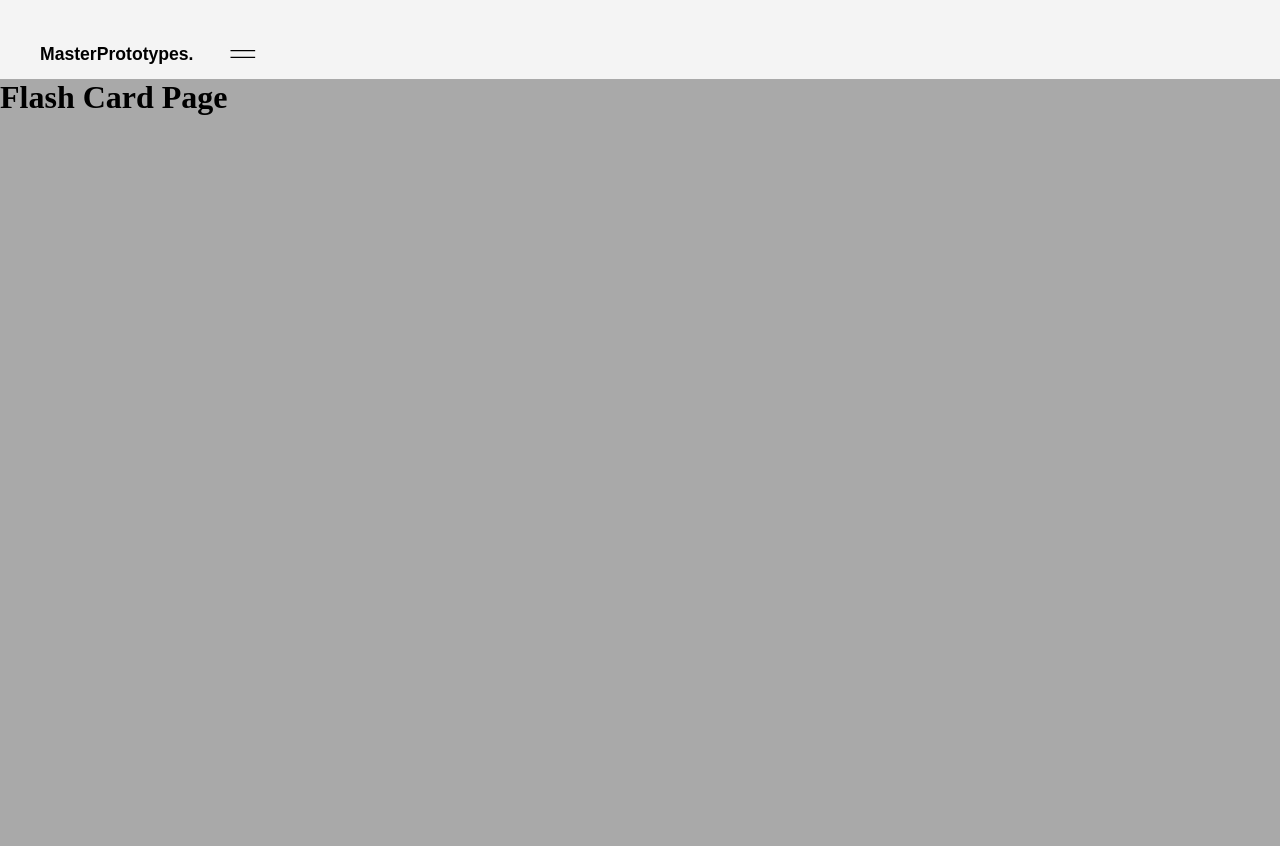
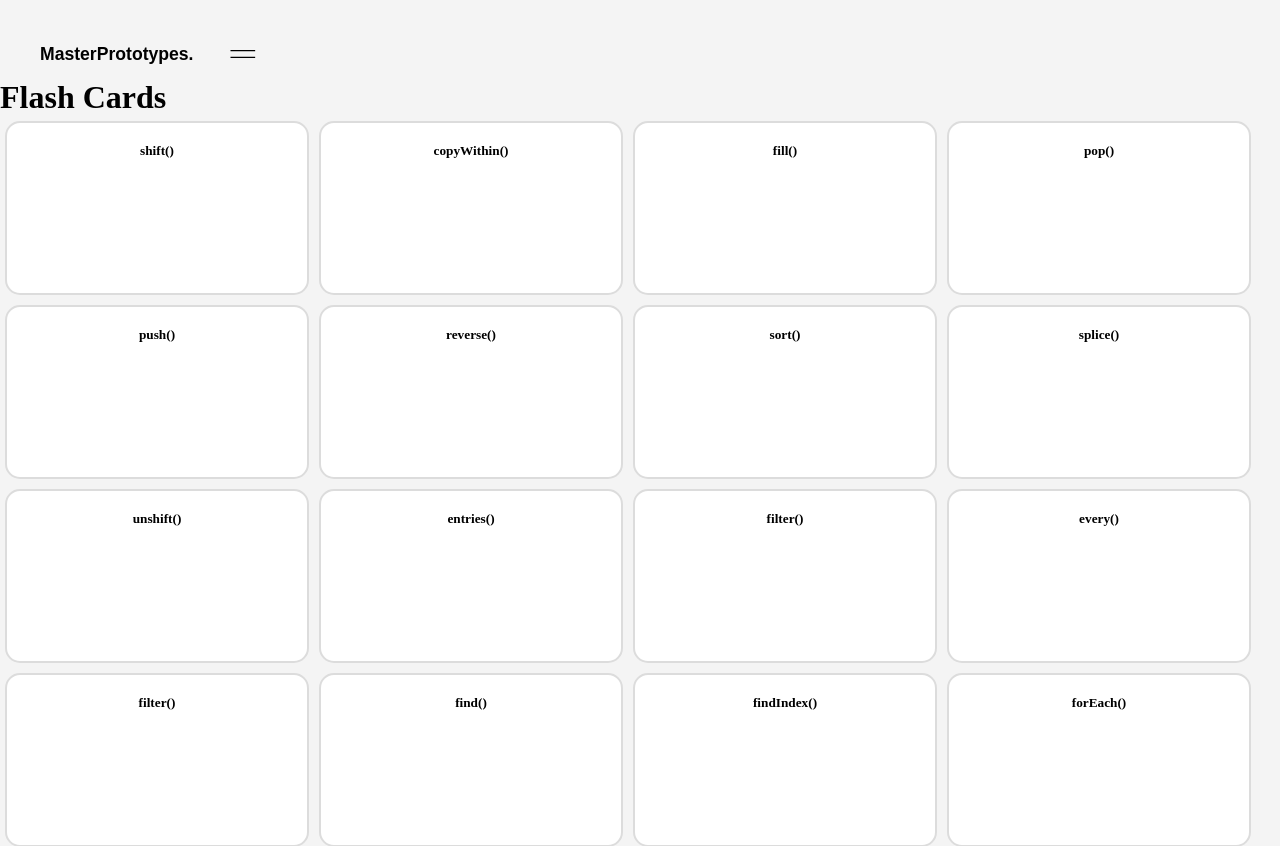
Before and after one commit to IsaacSunoo/memoize, a React (Create React App) app: page /flashcards in a window 1280 px wide. Shown: the top 846 px of the page. Before the commit the page ends 800 px from the top, so only its background shows below. Built offline with nearby package versions, Linux system fonts and the light colour scheme; a web font is replaced by a local one.

Commit message:
added flash cards for the phrase side

```diff
--- a/src/App.js
+++ b/src/App.js
@@ -8,16 +8,26 @@ import CodingPage from './components/pages/CodingPage';
 import './App.css';
 
 class App extends Component {
-  state = {
-    prototypes
+  constructor() {
+    super();
+    this.state = {
+      prototypes
+    }
+
   }
 
   render() {
+    // console.log(this.state.prototypes);
+
     return (
       <Router>
         <div>
           <Route exact path='/' component={LandingPage} />
-          <Route path='/flashcards' component={FlashCardPage} prototypes={this.state.prototypes}/>
+          <Route path='/flashcards' render={props => (
+            <React.Fragment>
+              <FlashCardPage prototype={this.state.prototypes} />
+            </React.Fragment>
+          )} />
           <Route path='/quiz' component={QuizPage} />
           <Route path='/coding' component={CodingPage} />
         </div>
--- a/src/components/FlashCardPhrase.js
+++ b/src/components/FlashCardPhrase.js
@@ -1,9 +1,14 @@
 import React from 'react';
 
-function FlashCardPhrase() {
+function FlashCardPhrase(props) {
+    console.log(props);
+
   return (
-    <div>
 
+    <div className='frontside-card'>
+        <h5>
+            {props.protoName}
+        </h5>
     </div>
   )
 }
--- a/src/components/pages/FlashCardPage.js
+++ b/src/components/pages/FlashCardPage.js
@@ -1,12 +1,23 @@
 import React, { Component } from 'react';
 import Header from '../layout/Header';
+import FlashCardPhrase from '../FlashCardPhrase';
 
 class FlashCardPage extends Component {
-  render() {
+
+    render() {
+        // console.log(this.props.prototype);
+
+        const flashCard = this.props.prototype.map(proto => {
+            return <FlashCardPhrase key={proto.id} protoName={proto.prototype} />
+        })
+
     return (
-      <div>
+      <div className='flashcard-page-container'>
           <Header />
-          <h1>Flash Card Page</h1>
+          <div className='flash-welcome'>
+            <h1>Flash Cards</h1>
+            {flashCard}
+          </div>
       </div>
     )
   }
--- a/src/styles/_flashCardPage.scss
+++ b/src/styles/_flashCardPage.scss
@@ -0,0 +1,11 @@
+.flash-welcome {
+    background-color: $lightGrey;
+}
+
+
+
+
+// .flashcard-page-container {
+//     background-color: $lightGrey;
+
+// }
--- a/src/styles/_flashCardPhrase.scss
+++ b/src/styles/_flashCardPhrase.scss
@@ -0,0 +1,50 @@
+.frontside-card {
+    background: white;
+    border-radius: 15px;
+    border: 2px solid gainsboro;
+    box-sizing: content-box;
+    height: 130px;
+    margin: 5px;
+    padding: 20px;
+    text-align: center;
+    width: 260px;
+    display: inline-block;
+    vertical-align: middle;
+    -webkit-transform: perspective(1px) translateZ(0);
+    transform: perspective(1px) translateZ(0);
+    box-shadow: 0 0 1px rgba(0, 0, 0, 0);
+    position: relative;
+    -webkit-transition-duration: 0.3s;
+    transition-duration: 0.3s;
+    -webkit-transition-property: transform;
+    transition-property: transform;
+
+    &:before {
+        pointer-events: none;
+        position: absolute;
+        z-index: -1;
+        content: '';
+        top: 100%;
+        left: 5%;
+        height: 10px;
+        width: 90%;
+        opacity: 0;
+        background: -webkit-radial-gradient(center, ellipse, rgba(0, 0, 0, 0.35) 0%, rgba(0, 0, 0, 0) 80%);
+        background: radial-gradient(ellipse at center, rgba(0, 0, 0, 0.35) 0%, rgba(0, 0, 0, 0) 80%);
+        -webkit-transition-duration: 0.3s;
+        transition-duration: 0.3s;
+        -webkit-transition-property: transform, opacity;
+        transition-property: transform, opacity;
+    }
+
+    &:hover, &:focus, &:active {
+        -webkit-transform: translateY(-5px);
+        transform: translateY(-5px);
+    }
+
+    &:hover:before, &:focus:before, &:active:before {
+        opacity: 1;
+        -webkit-transform: translateY(5px);
+        transform: translateY(5px);
+    }
+}
```
